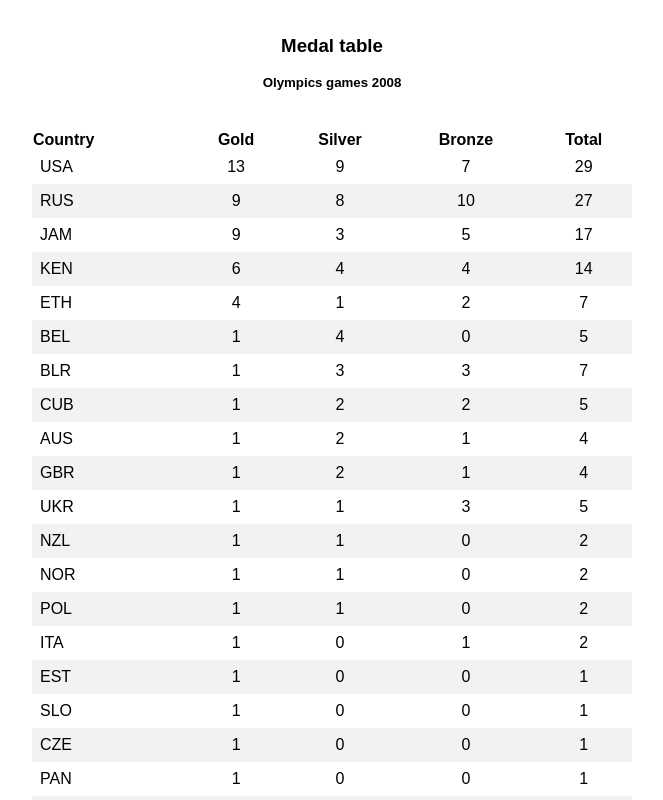
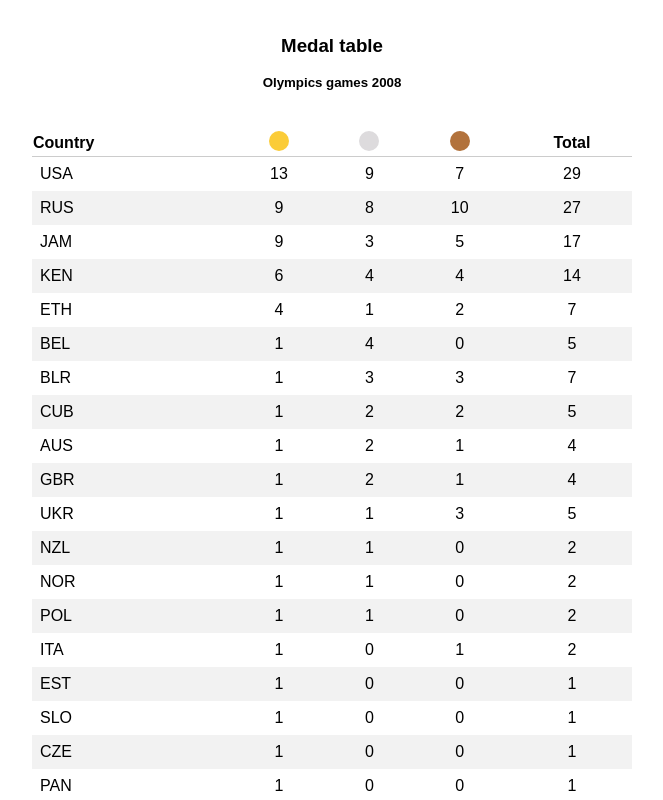
Before and after one commit to marekdano/olympics-medals, a React (Create React App) app: page / in a window 1280 px wide. Shown: the top 800 px of the page, without its empty margins (308-971 px from the left). Built offline with nearby package versions, Linux system fonts and the light colour scheme.

Commit message:
Replace medals text with icons for gold, silver and bronze.

```diff
--- a/src/components/Table/Table.css
+++ b/src/components/Table/Table.css
@@ -1,5 +1,9 @@
 table {
   border-collapse: collapse;
+}
+
+thead tr:first-child {
+  border-bottom: 1px solid #ccc;
 }
 
 tr:nth-child(even) {
@@ -14,9 +18,21 @@ td {
   text-align: left;
 }
 
-/* .gold-icon {
-  width: 10px;
+.medal-icon {
+  width: 20px;
   height: 20px;
   border-radius: 50%;
-  background: yellow;
-} */
+  display: inline-block;
+}
+
+.medal-icon.medal-icon__gold {
+  background: #fbcc38;
+}
+
+.medal-icon.medal-icon__silver {
+  background: #dddbdd;
+}
+
+.medal-icon.medal-icon__bronze {
+  background: #b2723c;
+}
--- a/src/components/Table/Table.js
+++ b/src/components/Table/Table.js
@@ -7,9 +7,15 @@ const Table = ({ rows }) => (
     <thead>
       <tr>
         <th className="cell-align-left">Country</th>
-        <th className="gold-icon">Gold</th>
-        <th>Silver</th>
-        <th>Bronze</th>
+        <th>
+          <span className="medal-icon medal-icon__gold" />
+        </th>
+        <th>
+          <span className="medal-icon medal-icon__silver" />
+        </th>
+        <th>
+          <span className="medal-icon medal-icon__bronze" />
+        </th>
         <th>Total</th>
       </tr>
     </thead>
```
